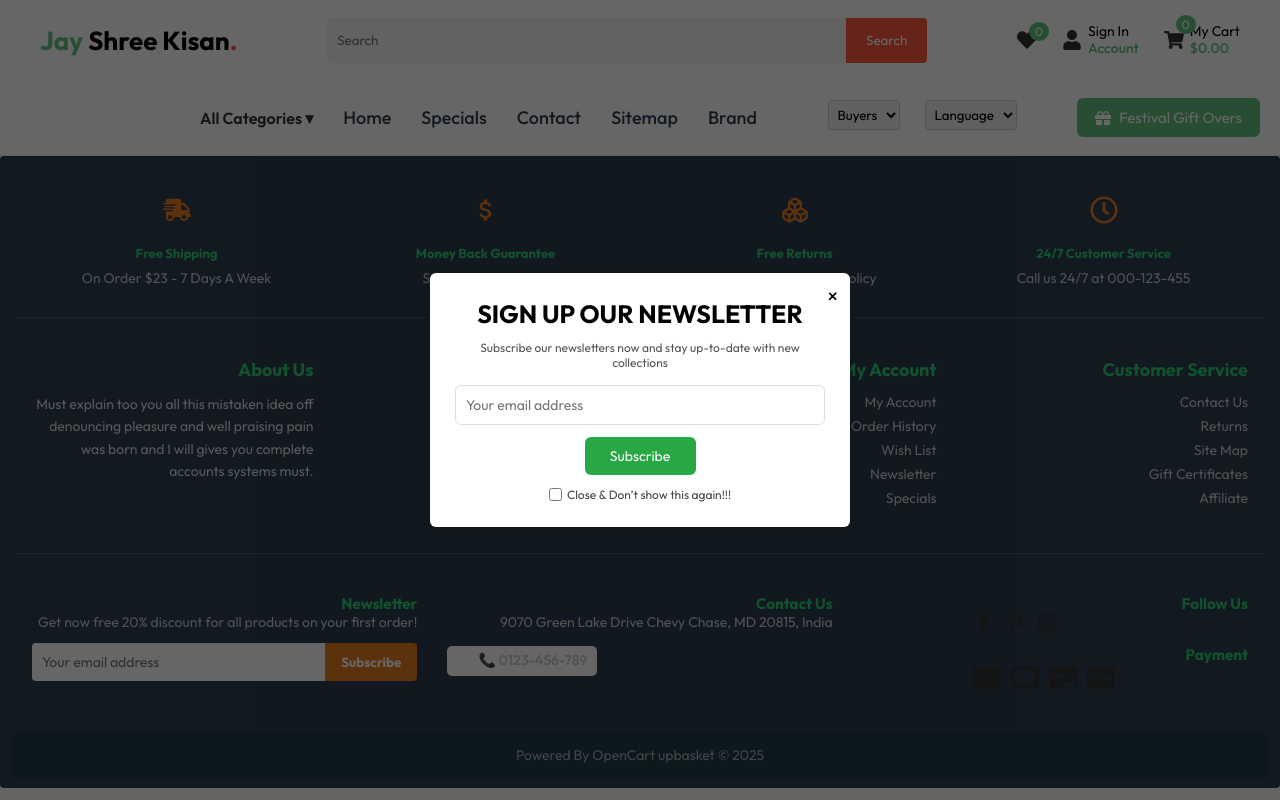
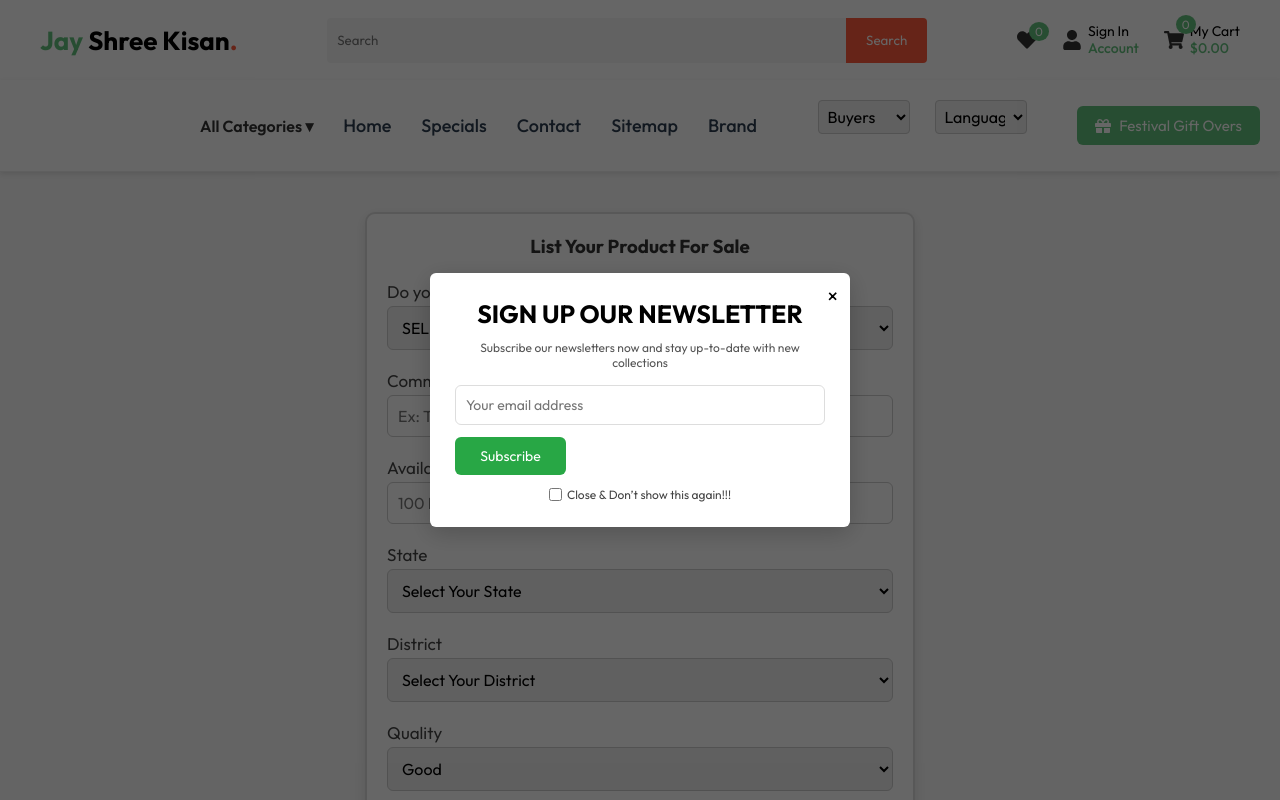
Before and after one commit to bhishmnarayan124-creator/Jay-Shree-Kishan, a React (Vite) app: page /buySellForm in a window 1280 px wide. Shown: the top 800 px of the page. Built offline with nearby package versions, Linux system fonts and the light colour scheme.

Commit message:
Dipanshu

```diff
--- a/src/App.jsx
+++ b/src/App.jsx
@@ -17,6 +17,7 @@ import SiteMap from './component/sitemap/SiteMap'
 
 import Special from './component/special/Special'
 import TrendingPrices from './component/CategoryData/TrendingPrices'
+import BuySellForm from './component/CategoryData/BuySellForm'
 
 const App = () => {
   return (
@@ -38,7 +39,7 @@ const App = () => {
        <Route path='/brandPage' element={<BrandPage/>}/>
 
        <Route path='/trendingPrices' element={<TrendingPrices/>}/>
-
+        <Route path='/buySellForm' element={<BuySellForm/>}/>
 
 
      </Routes>
--- a/src/component/CategoryData/BuySellForm.css
+++ b/src/component/CategoryData/BuySellForm.css
@@ -1,4 +1,5 @@
 .form-container {
+
   max-width: 550px;
   margin: auto;
   padding: 20px;
@@ -7,6 +8,7 @@
   border-radius: 10px;
   box-shadow: 0px 4px 12px rgba(0, 0, 0, 0.1);
   font-family: Arial, sans-serif;
+  margin: 40px auto;
 
 }
 
@@ -31,7 +33,15 @@ label {
   color: #444;
 }
 
-input, select, textarea {
+.commodity, select, textarea {
+  padding: 10px;
+  border: 1px solid #ccc;
+  border-radius: 6px;
+  margin-bottom: 12px;
+  font-size: 16px;
+  width: 100%;
+}
+.name, select, textarea {
   padding: 10px;
   border: 1px solid #ccc;
   border-radius: 6px;
@@ -83,7 +93,7 @@ textarea {
 .name{
     font-size: 18px;
 }
-button {
+.Submit_1 {
   /* background: #0aa06e; */
   color: #009688;
   border: 2px solid #009688;
@@ -95,7 +105,7 @@ button {
   transition: 0.3s;
 }
 
-button:hover {
+.Submit_1:hover {
   background: #08895d;
   color: white;
 }
--- a/src/component/CategoryData/BuySellForm.jsx
+++ b/src/component/CategoryData/BuySellForm.jsx
@@ -50,6 +50,7 @@ const BuySellForm = () => {
         {/* Commodity */}
         <label>Commodity</label>
         <input
+        className="commodity"
           type="text"
           name="commodity"
           placeholder="Ex: Tomato, Potato, Onions"
@@ -60,6 +61,7 @@ const BuySellForm = () => {
         {/* Quantity */}
         <label>Available Quantity</label>
         <input
+         className="commodity"
           type="text"
           name="quantity"
           placeholder="100 KG, 10 TON..."
@@ -93,6 +95,7 @@ const BuySellForm = () => {
         {/* Date */}
         <label>Available From</label>
         <input
+        className="commodity"
           type="date"
           name="availableFrom"
           value={formData.availableFrom}
@@ -137,6 +140,7 @@ const BuySellForm = () => {
           </label>
           <label>
             <input
+            className="commodity"
               type="checkbox"
               name="isGraded"
               checked={formData.isGraded}
@@ -146,6 +150,7 @@ const BuySellForm = () => {
           </label>
           <label>
             <input
+            className="commodity"
               type="checkbox"
               name="isPacked"
               checked={formData.isPacked}
@@ -155,6 +160,7 @@ const BuySellForm = () => {
           </label>
           <label>
             <input
+            className="commodity"
               type="checkbox"
               name="isStoredAC"
               checked={formData.isStoredAC}
@@ -171,6 +177,7 @@ const BuySellForm = () => {
         {/* Contact Details */}
         <h4 className="Your">Your Contact Details</h4>
         <input
+
           type="text"
           name="name"
           className="name"
@@ -194,7 +201,7 @@ const BuySellForm = () => {
         </label>
 
         {/* Submit */}
-        <button type="submit">Submit</button>
+        <button className="Submit_1" type="submit">Submit</button>
       </form>
     </div>
   );
--- a/src/component/Home.jsx
+++ b/src/component/Home.jsx
@@ -8,7 +8,7 @@ import Category from './category/Category'
 
 
 import Products from './Products'
-// import BuySellForm from './CategoryData/BuySellForm'
+import BuySellForm from './CategoryData/BuySellForm'
 import TrendingPrices from './CategoryData/TrendingPrices'
 import EggRateTable from './CategoryData/EggRateTable'
 import MarketTable from './CategoryData/MarketTable'
@@ -26,7 +26,7 @@ const Home = () => {
       <Banner/>
 
       <BlogSection/>
-      {/* <BuySellForm/> */}
+      <BuySellForm/>
        <TrendingPrices/>
        <EggRateTable/>
        <MarketTable/>
--- a/src/component/category/Category.jsx
+++ b/src/component/category/Category.jsx
@@ -11,17 +11,17 @@ const Features = () => {
   const contentRef = useRef(null);
   const [height, setHeight] = useState("0");
 
+  // ✅ Yaha har feature ka alag link diya hai
   const features = [
-    { icon: <FaPlus />, title: "Buy / Sell" },
-    { icon: <FiTrendingUp />, title: "View Mandi Prices" },
-    { icon: <FaUsers />, title: "View Buyers" },
-    { icon: <FaHandshake />, title: "View Sellers" },
-    { icon: <GiEggClutch />, title: "Egg Prices" },
-    { icon: <Link to='/trendingPrices'><HiOutlineChartBar /></Link>, title: "Explore Mandi Price Trends", premium: true },
-    { icon: <FaBell />, title: "Alerts for Daily Price Changes", premium: true },
-    { icon: <FaMobileAlt />, title: "Download KisanDeals Mobile App" },
+    { icon: <FaPlus />, title: "Buy / Sell", link: "/buySellForm" },
+    { icon: <FiTrendingUp />, title: "View Mandi Prices", link: "/mandi-prices" },
+    { icon: <FaUsers />, title: "View Buyers", link: "/buyers" },
+    { icon: <FaHandshake />, title: "View Sellers", link: "/sellers" },
+    { icon: <GiEggClutch />, title: "Egg Prices", link: "/egg-prices" },
+    { icon: <HiOutlineChartBar />, title: "Explore Mandi Price Trends", premium: true, link: "/trendingPrices" },
+    { icon: <FaBell />, title: "Alerts for Daily Price Changes", premium: true, link: "/alerts" },
+    { icon: <FaMobileAlt />, title: "Download KisanDeals Mobile App", link: "/download-app" },
   ];
-
 
   useEffect(() => {
     if (showMore) {
@@ -36,20 +36,20 @@ const Features = () => {
       <div className="features-section">
         <h2>Explore Our Features</h2>
 
-
-    <div className="features-grid">
+        {/* First 4 Features */}
+        <div className="features-grid">
           {features.slice(0, 4).map((f, i) => (
-            <div key={i} className="feature-card">
+            <Link to={f.link} key={i} className="feature-card">
               <div className="feature-icon">
                 {f.icon}
                 {f.premium && <span className="crown">★</span>}
               </div>
               <p>{f.title}</p>
-            </div>
+            </Link>
           ))}
         </div>
 
-
+        {/* Collapsible Section */}
         <div
           className="slide-wrapper"
           style={{ maxHeight: height }}
@@ -57,18 +57,18 @@ const Features = () => {
         >
           <div className="m-features-grid">
             {features.slice(4).map((f, i) => (
-              <div key={i} className="m-feature-card">
+              <Link to={f.link} key={i} className="m-feature-card">
                 <div className="feature-icon">
                   {f.icon}
-                  <Link to='/trendingPrices'> {f.premium && <span className="crown">★</span>}</Link>
+                  {f.premium && <span className="crown">★</span>}
                 </div>
                 <p>{f.title}</p>
-              </div>
+              </Link>
             ))}
           </div>
         </div>
 
-
+        {/* Toggle Button */}
         <p
           className="toggle-text"
           onClick={() => setShowMore(!showMore)}
```
